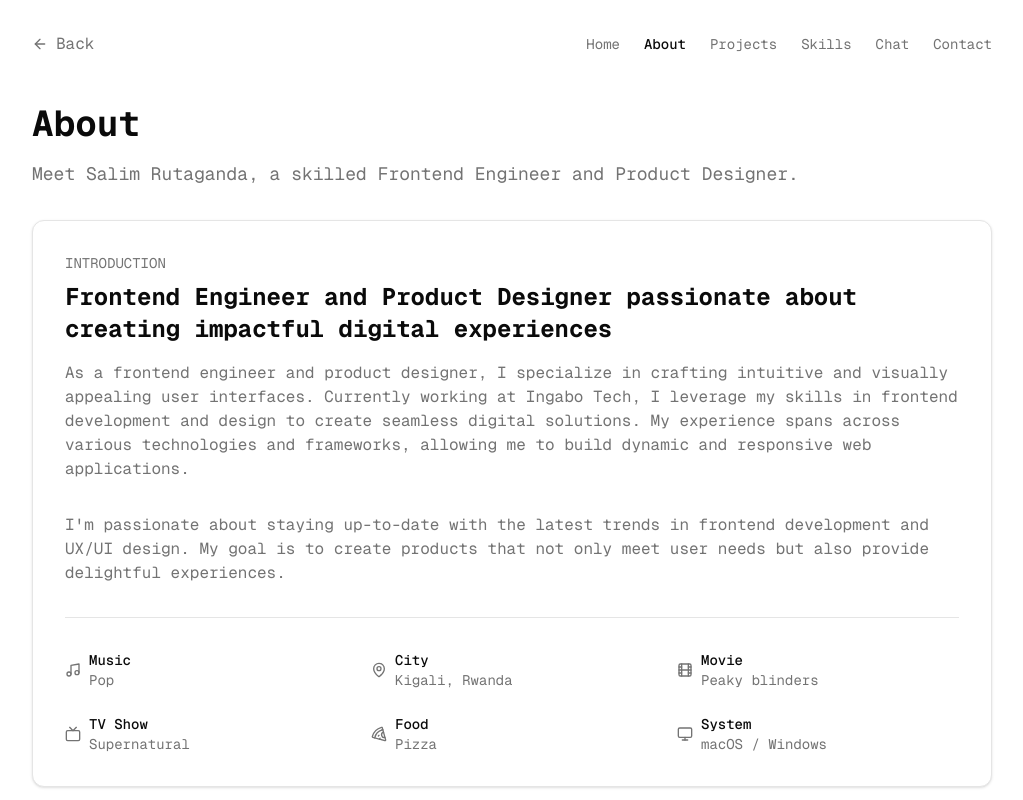
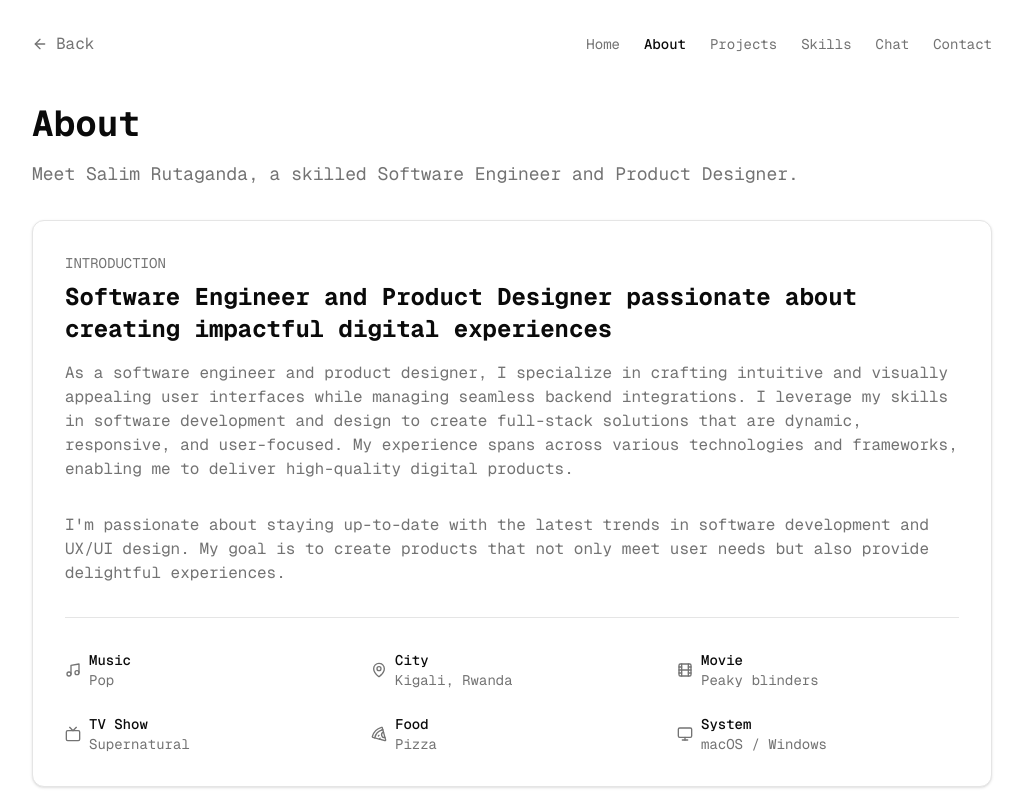
Before and after one commit to rutaganda-salim/devfolio, a Next.js app: page /about in a window 1280 px wide. Shown: the top 800 px of the page, without its empty margins (128-1151 px from the left). Built offline with nearby package versions, Linux system fonts and the light colour scheme.

Commit message:
Update skills

```diff
--- a/src/app/about/page.tsx
+++ b/src/app/about/page.tsx
@@ -33,18 +33,22 @@ export default function About() {
 
       <main>
   <h1 className="text-4xl font-bold mb-4">About</h1>
-        <p className="text-lg text-muted-foreground mb-8">Meet Salim Rutaganda, a skilled Frontend Engineer and Product Designer.</p>
+  <p className="text-lg text-muted-foreground mb-8">
+    Meet Salim Rutaganda, a skilled Software Engineer and Product Designer.
+  </p>
 
   <Card className="p-6 md:p-8 mb-8">
     <div className="grid gap-8">
       <div>
         <p className="text-sm text-muted-foreground mb-2">INTRODUCTION</p>
-              <h2 className="text-2xl font-bold mb-4">Frontend Engineer and Product Designer passionate about creating impactful digital experiences</h2>
+        <h2 className="text-2xl font-bold mb-4">
+          Software Engineer and Product Designer passionate about creating impactful digital experiences
+        </h2>
         <p className="text-muted-foreground mb-8">
-                As a frontend engineer and product designer, I specialize in crafting intuitive and visually appealing user interfaces. Currently working at Ingabo Tech, I leverage my skills in frontend development and design to create seamless digital solutions. My experience spans across various technologies and frameworks, allowing me to build dynamic and responsive web applications.
+          As a software engineer and product designer, I specialize in crafting intuitive and visually appealing user interfaces while managing seamless backend integrations. I leverage my skills in software development and design to create full-stack solutions that are dynamic, responsive, and user-focused. My experience spans across various technologies and frameworks, enabling me to deliver high-quality digital products.
         </p>
         <p className="text-muted-foreground mb-8">
-                I&apos;m passionate about staying up-to-date with the latest trends in frontend development and UX/UI design. My goal is to create products that not only meet user needs but also provide delightful experiences.
+          I&apos;m passionate about staying up-to-date with the latest trends in software development and UX/UI design. My goal is to create products that not only meet user needs but also provide delightful experiences.
         </p>
 
         <Separator className="my-8" />
@@ -104,7 +108,7 @@ export default function About() {
         <div className="flex items-start gap-2">
           <Monitor className="h-5 w-5 mt-1 text-muted-foreground" />
           <div>
-                  <h3 className="font-medium">Frontend Engineer and Product Designer</h3>
+            <h3 className="font-medium">Software Engineer and Product Designer</h3>
             <p className="text-sm text-muted-foreground">Ingabo Tech • Current</p>
           </div>
         </div>
@@ -126,7 +130,7 @@ export default function About() {
             <div className="flex items-start gap-2">
               <Monitor className="h-5 w-5 mt-1 text-muted-foreground" />
               <div>
-                      <h4 className="font-medium">Web developer</h4>
+                <h4 className="font-medium">Web Developer</h4>
                 <p className="text-sm text-muted-foreground">Hello Tractor • Nairobi, Kenya</p>
                 <p className="text-sm text-muted-foreground">September 2024 - November 2024</p>
               </div>
@@ -134,7 +138,7 @@ export default function About() {
             <div className="flex items-start gap-2">
               <Monitor className="h-5 w-5 mt-1 text-muted-foreground" />
               <div>
-                      <h4 className="font-medium">Product designer - Software engineer</h4>
+                <h4 className="font-medium">Product Designer - Software Engineer</h4>
                 <p className="text-sm text-muted-foreground">Orthoverse (Surgical Simulation VR Platform) • Remote</p>
                 <p className="text-sm text-muted-foreground">October 2024 - August 2024</p>
               </div>
@@ -143,7 +147,7 @@ export default function About() {
               <Monitor className="h-5 w-5 mt-1 text-muted-foreground" />
               <div>
                 <h4 className="font-medium">Software Engineer</h4>
-                      <p className="text-sm text-muted-foreground">Web Buddy • Chenai, India</p>
+                <p className="text-sm text-muted-foreground">Web Buddy • Chennai, India</p>
                 <p className="text-sm text-muted-foreground">November 2024 - December 2024</p>
               </div>
             </div>
@@ -153,6 +157,7 @@ export default function About() {
     </Card>
   </section>
 </main>
+
     </div>
   )
 }
--- a/src/app/page.tsx
+++ b/src/app/page.tsx
@@ -28,7 +28,7 @@ export default function Home() {
           <div className="flex justify-between items-start mb-2">
             <h1 className="text-4xl font-bold whitespace-nowrap">Salim Rutaganda</h1>
           </div>
-          <p className="text-muted-foreground">Frontend engineer / Product designer</p>
+          <p className="text-muted-foreground">Software Engineer</p>
         </div>
 
         <nav className="mb-8">
--- a/src/app/projects/page.tsx
+++ b/src/app/projects/page.tsx
@@ -11,6 +11,14 @@ import { Card } from "@/components/ui/card"
 const projects = [
   {
     id: 1,
+    title: "Careervault",
+    description: " Discover hidden job opportunities on LinkedIn before anyone else.",
+    image: "/careervault.png",
+    year: "2025",
+    link: "https://careervault.vercel.app"
+  },
+  {
+    id: 2,
     title: "Fizzy",
     description: "3D animated website using Next.js,Three.js, prismic.io and framer motion.",
     image: "/fizzy.png",
@@ -18,7 +26,7 @@ const projects = [
     link: "https://fizzyd.vercel.app"
   },
   {
-    id: 2,
+    id: 3,
     title: "Ingabo Tech Website",
     description: "A modern, responsive landing page designed to showcase and elevate Ingabo Tech company's brand.",
     image: "/ingab.png",
@@ -26,7 +34,7 @@ const projects = [
     link: "https://ingabotech.com"
   },
   {
-    id: 3,
+    id: 4,
     title: "Feasto",
     description: "A comprehensive Food Ordering App UI Kit featuring intuitive interfaces for seamless user experiences.",
     image: "/feasto.png",
@@ -34,7 +42,7 @@ const projects = [
     link: "https://www.figma.com/community/file/1445043327378504859"
   },
   {
-    id: 4,
+    id: 5,
     title: "CoinSpy",
     description: " Your ultimate tool for real-time cryptocurrency tracking and insights! Stay ahead of the market",
     image: "/coinspy.png",
@@ -42,7 +50,7 @@ const projects = [
     link: "https://coinspyer.vercel.app"
   },
   {
-    id: 5,
+    id: 6,
     title: "Salix AI",
     description: "A personal AI chatbot that shares my story and engages users with interactive conversations!",
     image: "/salix.png",
@@ -50,7 +58,7 @@ const projects = [
     link: "https://salixai.vercel.app"
   },
   {
-    id: 6,
+    id: 7,
     title: "Shadow Flux",
     description: "Shadow Flux is a immersive vscode theme with deep, shadowy tones and vibrant syntax highlighting.",
     image: "/shadowflux.png",
@@ -60,7 +68,7 @@ const projects = [
 
 ]
 
-const years = ["All", "2024", "2023",]
+const years = ["All","2025", "2024", "2023",]
 
 export default function ProjectsPage() {
   const [selectedYear, setSelectedYear] = useState("All")
--- a/src/app/skills/page.tsx
+++ b/src/app/skills/page.tsx
@@ -12,6 +12,7 @@ const skillCategories = [
     skills: [
       { name: "React", level: "Advanced" },
       { name: "Next.js", level: "Advanced" },
+      { name: "Node.js", level: "Advanced" },
       { name: "TypeScript", level: "Intermediate" },
       { name: "HTML/CSS", level: "Expert" },
       { name: "Tailwind CSS", level: "Advanced" },
```
Also changed, not shown: public/careervault.png (added). Lines whose indentation alone changed are shown as unchanged.
